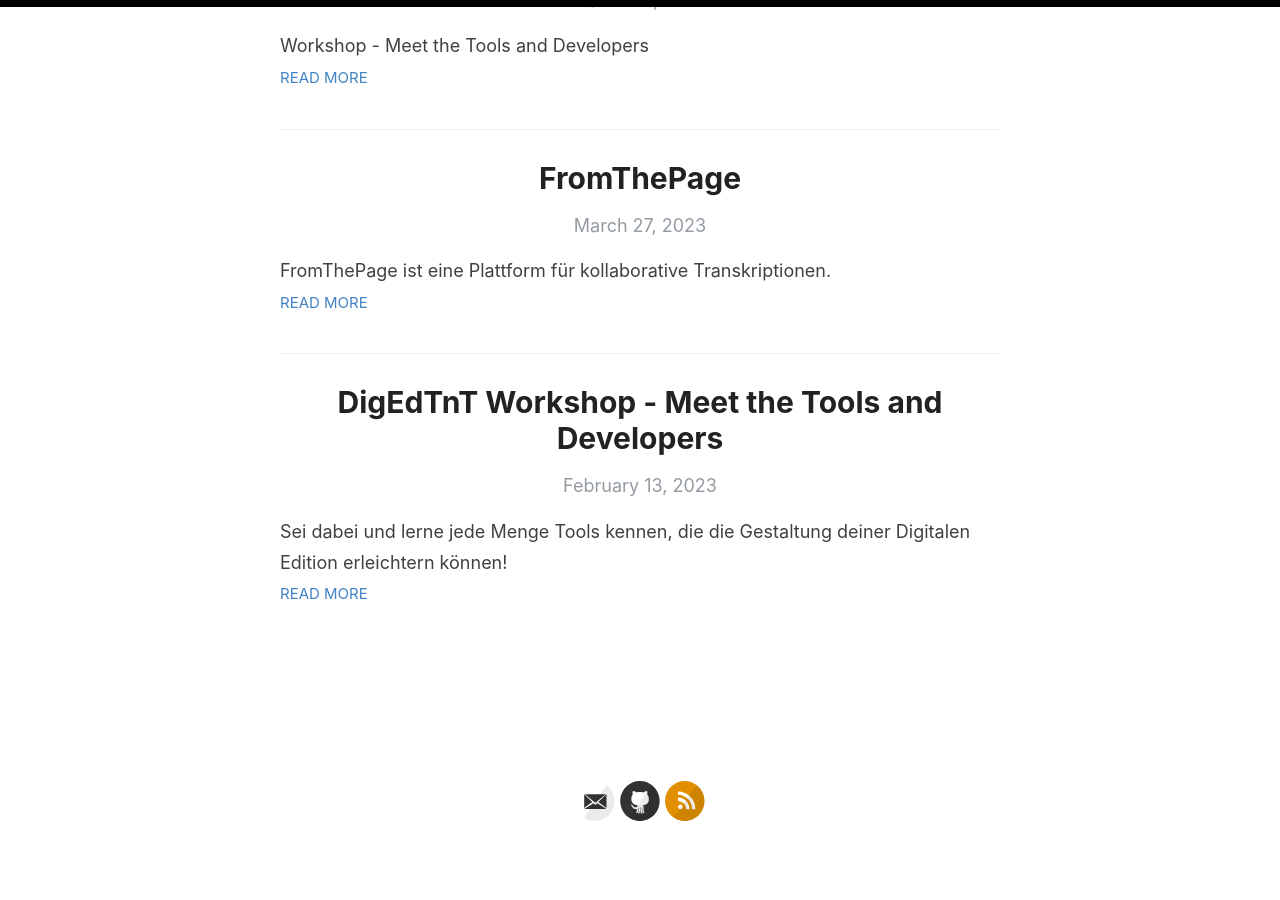
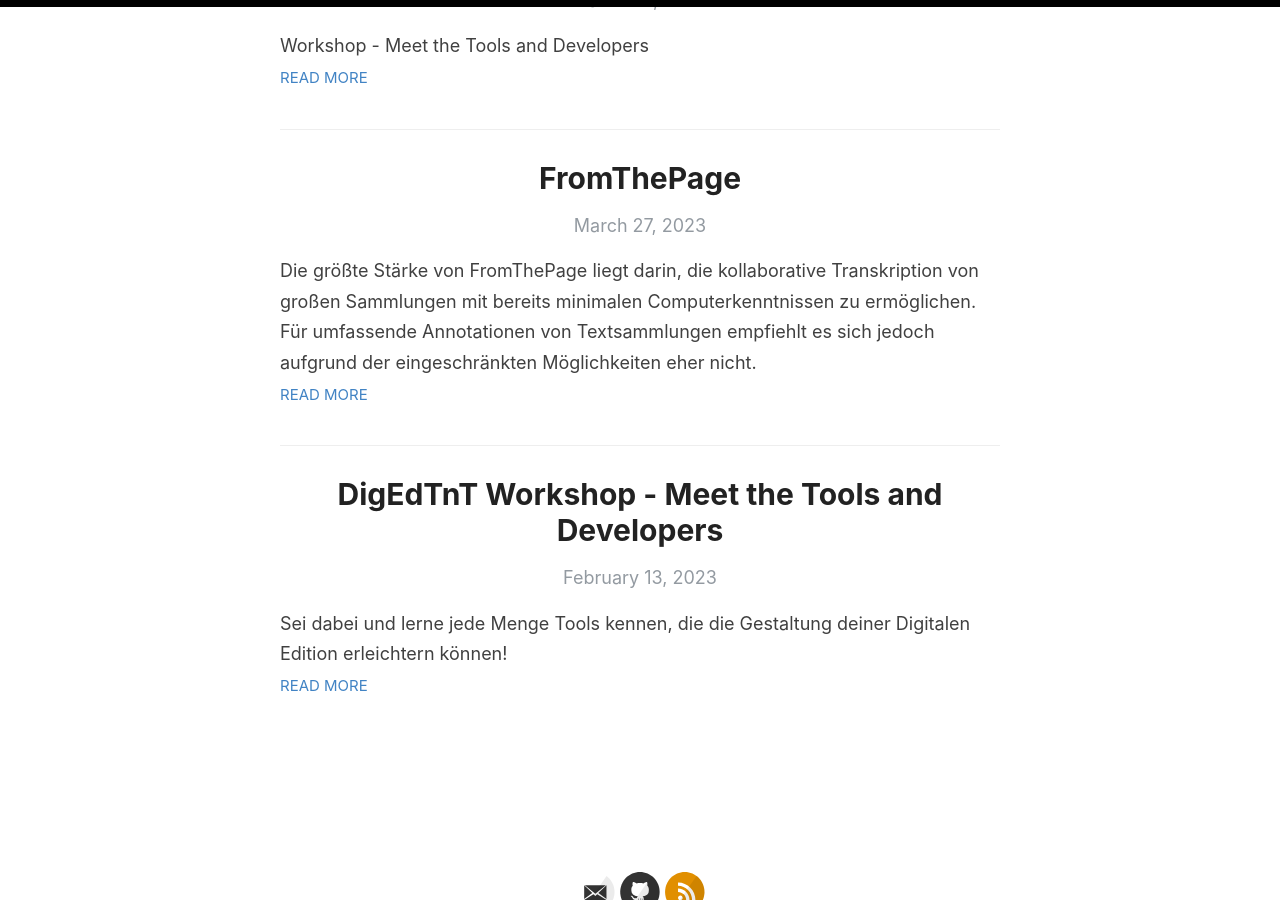
Before and after one commit to DigEdTnT/digedtnt.github.io, a Jekyll site: the page built from index.html, in a window 1280 px wide and 900 px high, scrolled down 740 px. Built offline with Jekyll 4.4.1, drawn with Linux system fonts in a browser that asks for light colours; the list of posts is cut into pages by our own code; before the commit the page ends 1590 px from its top, so only the background shows below that.

Commit message:
Update 2023-03-27-fromthepage.md
pull quote

```diff
--- a/_posts/2023-03-27-fromthepage.md
+++ b/_posts/2023-03-27-fromthepage.md
@@ -6,7 +6,7 @@
 
 categories: [tool, transkription, FromThePage, opensource]
 
-excerpt: FromThePage ist eine Plattform für kollaborative Transkriptionen.
+excerpt: Die größte Stärke von FromThePage liegt darin, die kollaborative Transkription von großen Sammlungen mit bereits minimalen Computerkenntnissen zu ermöglichen. Für umfassende Annotationen von Textsammlungen empfiehlt es sich jedoch aufgrund der eingeschränkten Möglichkeiten eher nicht.
 
 ---
 
@@ -14,7 +14,7 @@
 
 # Allgemeine Beschreibung
 
-FromThePage ist eine Plattform für kollaborative Transkriptionen, die 2005 ins Leben gerufen wurde, um die Arbeit bei der Transkription von Textsammlungen zu erleichtern. Die Software wurde 2009 unter einen Open-Source-Lizenz veröffentlicht und wird seit 2010 für die Transkription nach dem Crowdsourcing-Prinzip von Bibliotheken, Archiven und Museen genutzt. Durch die Anpassung an die besonderen Bedürfnisse der verschiedenen Institutionen wird die Software ständig weiterentwickelt. Seit 2014 liegt der Fokus vor allem auf wissenschaftlichen digitalen Editionen.
+FromThePage ist eine Plattform für kollaborative Transkriptionen, die 2005 ins Leben gerufen wurde, um die Arbeit bei der Transkription von Textsammlungen zu erleichtern. Die Software wurde 2009 unter einen Open-Source-Lizenz veröffentlicht und wird seit 2010 für die Transkription nach dem Crowdsourcing-Prinzip von Bibliotheken, Archiven und Museen genutzt. {% include pullquote.html quote="Die größte Stärke von FromThePage liegt darin, die kollaborative Transkription von großen Sammlungen mit bereits minimalen Computerkenntnissen zu ermöglichen. Für umfassende Annotationen von Textsammlungen empfiehlt es sich jedoch aufgrund der eingeschränkten Möglichkeiten eher nicht." %}Durch die Anpassung an die besonderen Bedürfnisse der verschiedenen Institutionen wird die Software ständig weiterentwickelt. Seit 2014 liegt der Fokus vor allem auf wissenschaftlichen digitalen Editionen.
 
 
 ## Anwendungsbereiche
@@ -75,11 +75,8 @@
     * Kenntnis des lokalen Datei-/Ordnersystems
     * Bedienung eines Webbrowsers
 
-Nicht unbedingt erforderlich, aber von Vorteil:
-* Grundkenntnisse von Markup-Sprachen
-    * HTML
-    * TEI
-    * MediaWiki
+* Nicht unbedingt erforderlich, aber von Vorteil:
+    * Grundkenntnisse von Markup-Sprachen (HTML, TEI, MediaWiki)
 
 
 ### Benötigte Software & technische Voraussetzungen
```
